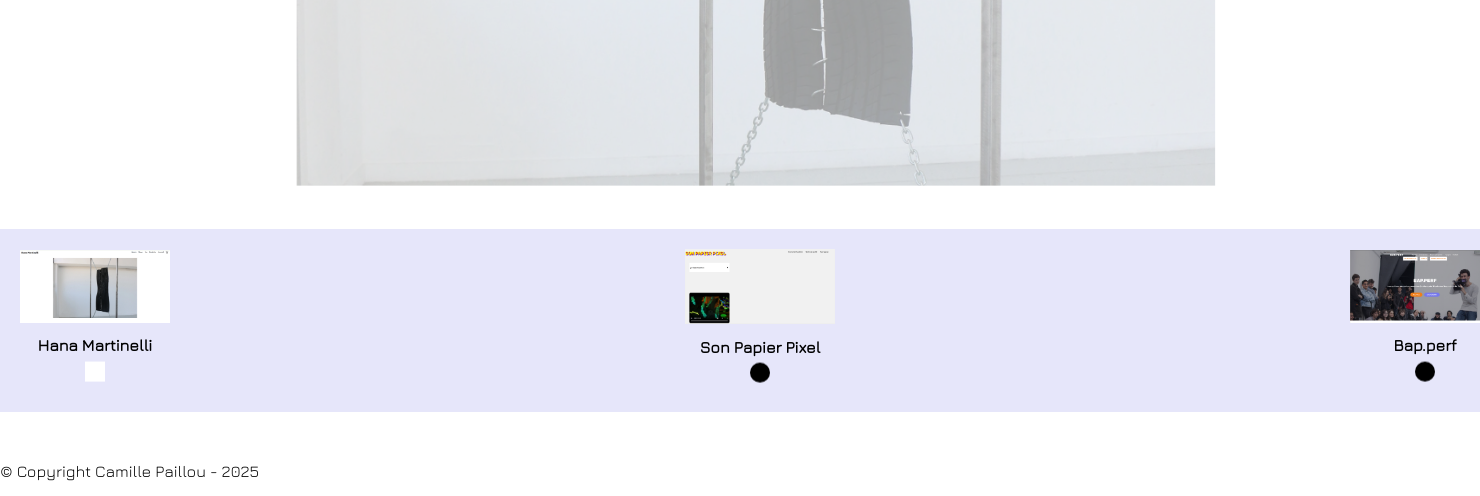
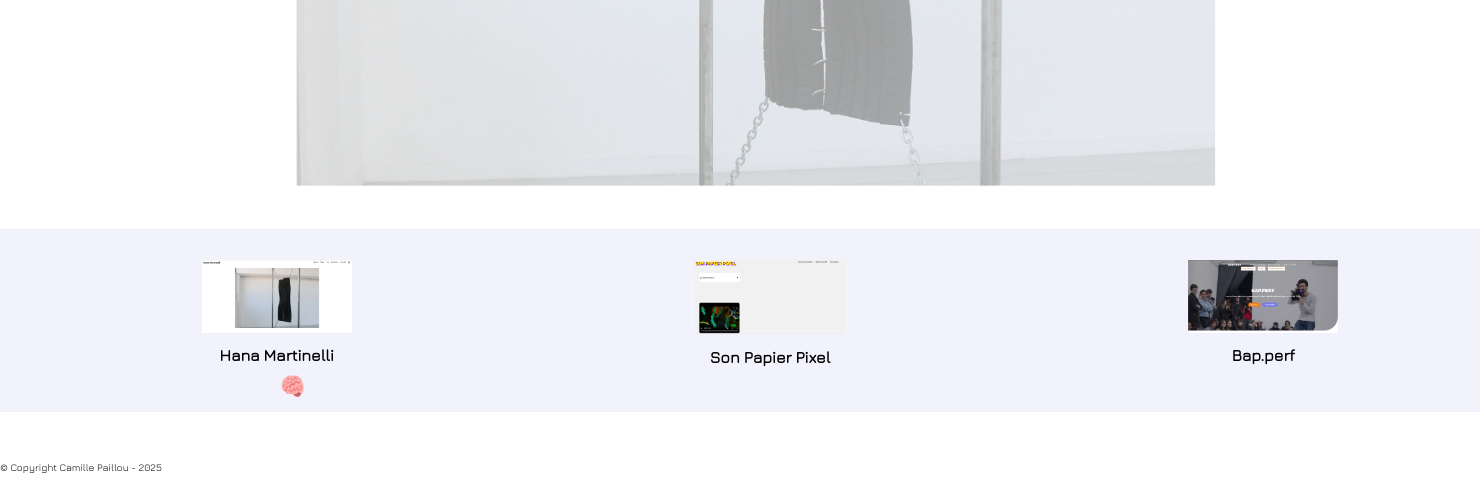
Before and after one commit to CamillePaillou/camille.paillou, a PHP site: page /dev.html in a window 1480 px wide; the page is wider, and only the part inside the window is pictured. Shown: the part 838-1334 px from the top of that part. After the commit the page ends 1311 px from the top of that part, so only its background shows below. Run offline with PHP 8.4, Linux system fonts and the light colour scheme.

Commit message:
ajustement et animation timeline

```diff
--- a/css/cpaillou.css
+++ b/css/cpaillou.css
@@ -259,13 +259,13 @@ hr.solid {
 }
 .timeline {
     display: flex;
-    justify-content: space-between;
+    justify-content: space-around;
     align-items: center;
     width: 100%;
-    padding: 20px;
-    background-color: lavender;
+    padding: 30px;
+    background-color: rgba(230, 230, 250, 0.5);
     margin-top:10px;
-    overflow-x: auto;
+    position: relative; /* Assure que les enfants restent à l'intérieur */
 }
 .timeline-item {
     text-align: center;
@@ -282,35 +282,28 @@ hr.solid {
     font-weight: bold;
 }
 .icon {
-    width: 20px;
-    height: 20px;
-    margin: auto;
-    margin-top: 5px;
-    transition: transform 0.5s ease-in-out, background 0.3s;
-    position: relative;
-    animation: moveIcon 2s infinite alternate;
+    margin: -40px 0px 0px 0px;
+    font-size: 25px; /* Agrandissement de l’icône */
+    transition: left 0.5s ease-in-out, transform 0.5s ease-in-out;
+    position: absolute;
+    transform: translateX(-50%);
+    animation: swing 1s infinite ease-in-out;
 }
-/* Animation de déplacement */
-@keyframes moveIcon {
-    from {
-        transform: translateY(0);
+
+.move-animation {
+    transition: left 0.5s ease-out;
+}
+@keyframes swing {
+    0% {
+        transform: rotateY(0deg);
     }
-    to {
-        transform: translateY(-10px);
+    50% {
+        transform: rotateY(40deg);
+    }
+    100% {
+        transform: rotateY(0deg);
     }
 }
-.circle {
-    background: black;
-    border-radius: 50%;
-}
-.star {
-    font-size: 20px;
-    color: gold;
-    background: white;
-    content: "★";
-    transform: scale(1.3);
-}
-
 /*Page Détail présentation site */
 /* Conteneur du titre avec flèches */
 .dev-container {
@@ -383,4 +376,5 @@ hr.solid {
 /*FOOTER*/
 footer {
     margin-top: 50px;
+    font-size:10px;
   }
--- a/dev.html
+++ b/dev.html
@@ -46,27 +46,23 @@
         <div class="timeline-item" onclick="selectItem(this)">
             <img src="images/hanam.png" alt="Image 1">
             <p class="caption">Hana Martinelli</p>
-            <div class="icon circle"></div>
         </div>
         <div class="timeline-item" onclick="selectItem(this)">
             <img src="images/spp.png" alt="Image 2">
             <p class="caption">Son Papier Pixel</p>
-            <div class="icon circle"></div>
         </div>
         <div class="timeline-item" onclick="selectItem(this)">
             <img src="images/baperf.png" alt="Image 3">
             <p class="caption">Bap.perf</p>
-            <div class="icon circle"></div>
         </div>
     </div>
 
-
+    <!-- Icône emoji boule -->
+    <div id="timeline-icon" class="icon">&#129504;</div>
 
     <footer>
         <p>© Copyright Camille Paillou - 2025 </p>
     </footer>
 
-
-
 </body>
 </html>
--- a/dev/bap.html
+++ b/dev/bap.html
@@ -54,6 +54,12 @@
             <br><p><strong>programmation</strong></p>
             <p>BAP.PERF est réalisé sur Wordpress. Je voulais découvrir ce CMS et comprendre son utilisation. BAP.PERF propose la soumission d’un formulaire front-end, un système d’authentification avec le statut d’artiste et différents statuts d’utilisateurs et d’administrateurs. C’est aussi pour cette raison que j’avais choisi Wordpress afin d’utiliser des plugins comme WP User Frontend.
             <br><br>Il est en cours d’élaboration et de restructuration. </p>
+        </div>
+    </div>
+
+    <footer>
+        <p class="footer">© Copyright Camille Paillou - 2025 </p>
+    </footer>
 
 </body>
 </html>
--- a/dev/hana.html
+++ b/dev/hana.html
@@ -57,6 +57,9 @@
         </div>
     </div>
 
+<footer>
+    <p class="footer">© Copyright Camille Paillou - 2025 </p>
+</footer>
 
 </body>
 </html>
--- a/dev/spp.html
+++ b/dev/spp.html
@@ -68,5 +68,9 @@
         </div>
     </div>
 
+<footer>
+    <p class="footer">© Copyright Camille Paillou - 2025 </p>
+</footer>
+
 </body>
 </html>
--- a/index.html
+++ b/index.html
@@ -60,7 +60,7 @@
 
 
     <footer>
-        <p>© Copyright Camille Paillou - 2025 </p>
+        <p class="footer">© Copyright Camille Paillou - 2025 </p>
     </footer>
 
 </body>
--- a/js/timeline.js
+++ b/js/timeline.js
@@ -1,23 +1,30 @@
 function selectItem(element) {
-    // Supprime l'étoile des autres items
-    document.querySelectorAll(".timeline-item .icon").forEach(icon => {
-        icon.classList.remove("star");
-        icon.classList.add("circle");
-    });
+    let items = document.querySelectorAll(".timeline-item");
+    let icon = document.getElementById("timeline-icon");
 
-    // Applique l'effet à l'élément sélectionné
-    let icon = element.querySelector(".icon");
-    icon.classList.remove("circle");
-    icon.classList.add("star");
+    let index = Array.from(items).indexOf(element);
+    if (index !== -1) {
+        let selectedItem = items[index];
+
+        let itemRect = selectedItem.getBoundingClientRect();
+        let timelineRect = document.querySelector(".timeline").getBoundingClientRect();
+
+        let iconLeft = itemRect.left - timelineRect.left + itemRect.width / 2;
+
+        // Appliquer animation
+        icon.style.left = `${iconLeft}px`;
+        icon.classList.add("move-animation");
+    }
 }
 
-// Définir l'image 1 comme sélectionnée au chargement
+// Sélectionner le premier élément l'image 1 par défaut au chargement
 document.addEventListener("DOMContentLoaded", function () {
     let firstItem = document.querySelector(".timeline-item");
     if (firstItem) {
         selectItem(firstItem);
     }
 });
+
 
 //function pour le changement d'image et titre
 function showImage(id) {
```
